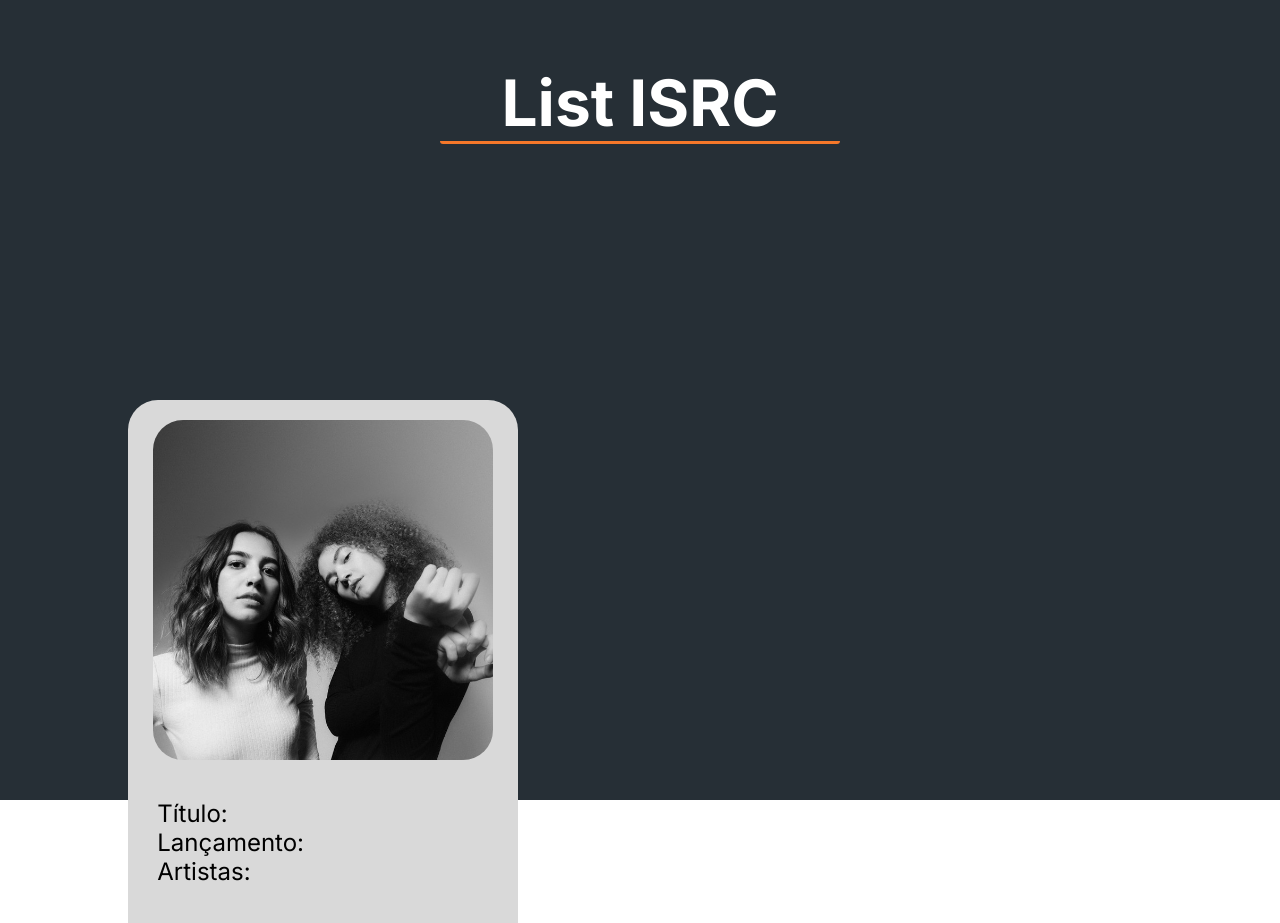
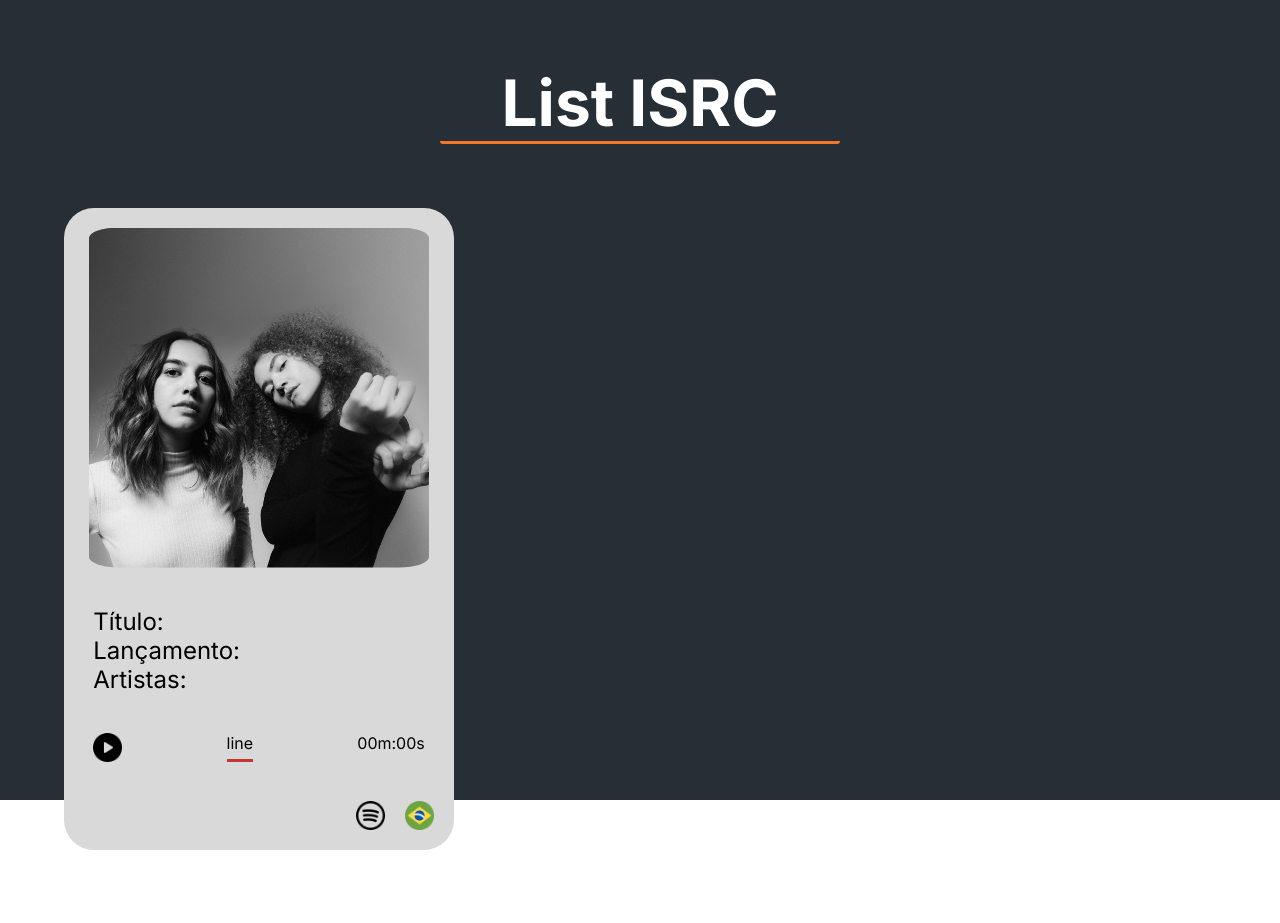
Before and after one commit to ONErpm-Lab/front-end-challenge, an Angular app in the folder challenge-onerpm/: page / in a window 1280 px wide. Shown: the top 923 px of the page. After the commit the page ends 850 px from the top, so only its background shows below. Built offline with nearby package versions, Linux system fonts and the light colour scheme.

Commit message:
Style: finishing styling the card component

```diff
--- a/challenge-onerpm/src/app/card/card.component.css
+++ b/challenge-onerpm/src/app/card/card.component.css
@@ -5,13 +5,13 @@
     display: flex;
     flex-direction: column;
     align-items: center;
-    margin: 20% 10%;
+    margin: 5%;
 }
 
 .thumb,
 .containerInfo,
 .containerPreview{
-    margin: 5% 0;
+    padding: 5% 0;
 }
 
 .thumb{
@@ -40,7 +40,13 @@
 }
 
 .containerIcons{
-    width: 100%;
+    width: 95%;
     display: flex;
     justify-content: end;
+    padding: 10px 20px;
 }
+
+.containerIcons img{
+    width: 29px;
+    padding: 10px;
+}
--- a/challenge-onerpm/src/app/card/card.component.html
+++ b/challenge-onerpm/src/app/card/card.component.html
@@ -14,7 +14,7 @@
     </div>
 
     <div class="containerIcons">
-        <img src="" alt="">
-        <img src="" alt="">
+        <img src="assets/spotify-logo.png" alt="">
+        <img src="assets/brazil-.png" alt="">
     </div>
 </div>
```
